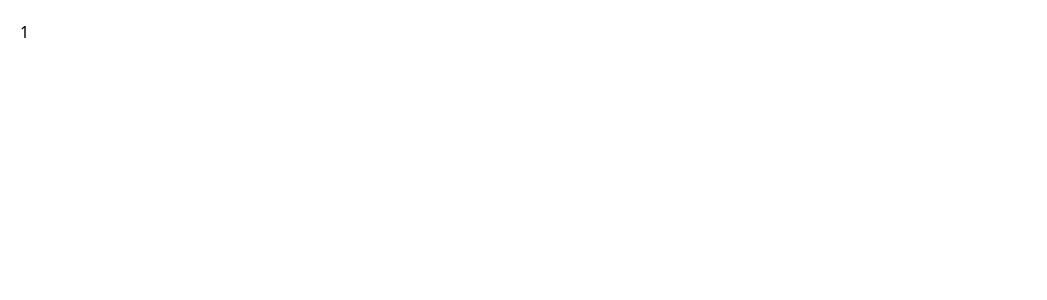
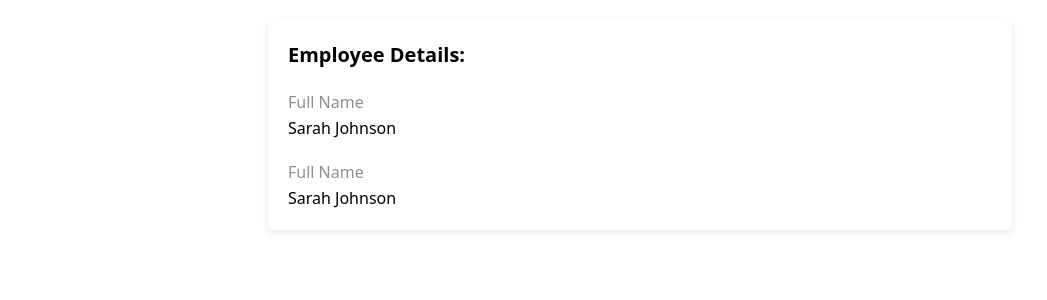
Before and after one commit to giannischiout/data_table_exercise, a React (Vite) app: page /employee/1 in a window 1280 px wide. Shown: the top 300 px of the page, without its empty margins (0-1047 px from the left). Built offline with nearby package versions, Linux system fonts and the light colour scheme.

Commit message:
(feat): display basic details and add some styling

```diff
--- a/src/index.scss
+++ b/src/index.scss
@@ -31,7 +31,7 @@
   --color-bg: #ffffff;
 
   --color-text: rgba(255, 255, 255, 0.87);
-  --color-text-muted: rgba(255, 255, 255, 0.6);
+  --color-text-muted: rgba(71, 69, 69, 0.6);
   --color-border: rgb(228, 228, 228);
   --radius: 6px;
 }
@@ -64,3 +64,38 @@ select,input {
     border-color: var(--color-primary);
   }
 }
+
+
+
+
+
+.employee_view_container {
+   display: flex;
+   flex-direction: column;
+   align-items: center;
+   justify-content: center;
+    h2 {
+      font-size: 20px;
+    }
+   .card {
+
+    padding: 20px;
+    border-radius: var(--radius);
+    border: 1px solid var(--border);
+    min-width: 60%;
+    box-shadow: 0 2px 6px rgba(0, 0, 0, 0.1);
+    display: flex;
+    flex-direction: column;
+    gap: 20px;
+   }
+   .card > div {
+    display: flex;
+    flex-direction: column;
+    row-gap: 2px;
+
+   }
+    span {
+    color: var(--color-text-muted);
+
+   }
+}
--- a/src/pages/ViewEmployee.tsx
+++ b/src/pages/ViewEmployee.tsx
@@ -10,11 +10,21 @@ export default function ViewEmployee() {
       id: params.id ?? ""
     },
   })
-  console.log({data})
+  const employee = data?.[0]
   return (
-    <div>
-      {params.id}
+    <section className="employee_view_container" >
 
-    </div>
+      <div className="card">
+      <h2>Employee Details:</h2>
+         <div>
+           <span>Full Name</span>
+           <p>{`${employee?.firstName} ${employee?.lastName} `}</p>
+         </div>
+         <div>
+           <span>Full Name</span>
+           <p>{`${employee?.firstName} ${employee?.lastName} `}</p>
+         </div>
+      </div>
+    </section>
   )
 }
```
